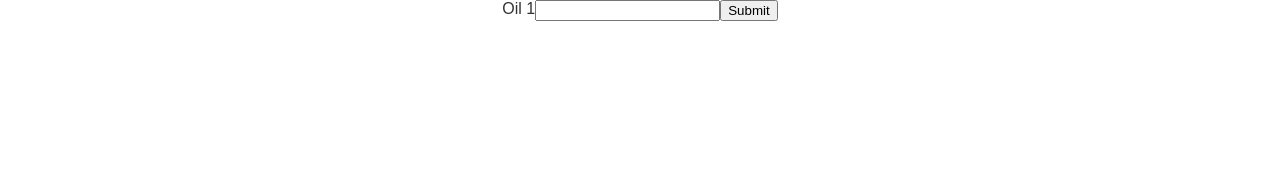
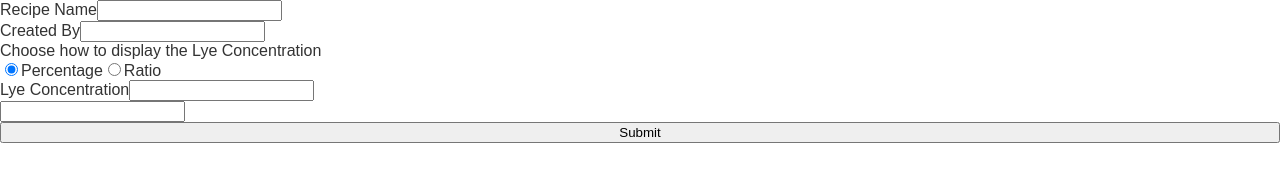
Before and after one commit to jmmikrut/soap-calculator, a React app: page / in a window 1280 px wide. Built offline with nearby package versions, Linux system fonts and the light colour scheme.

Commit message:
Added default lye concentration

```diff
--- a/app/app.js
+++ b/app/app.js
@@ -4,27 +4,52 @@ import ReactDOM from "react-dom";
 import ProgressBar from "./components/ProgressBar";
 
 function App() {
-  const [score, setScore] = useState(0);
-  const [mistakes, setMistakes] = useState(0);
-  let fred = 1;
+  const [recipeName, setRecipeName] = useState(0);
+  const [recipeSource, setRecipeSource] = useState(0);
+  const [lyeConcentration, setLyeConcentration] = useState();
+  const [lyeUnits, setLyeUnits] = useState("percentage");
+  const [oilName, setOilName] = useState(0);
+  let oilNumber = 1;
 
   function calculateLye(max) {
     return Math.floor(Math.random() * (max + 1));
   }
 
+  function test(e) {
+    setLyeConcentration(e.target.value);
+    ReactDOM.render(<App />, document.getElementById("app"));
+    return;
+  }
+
   function handleSubmit(e) {
     e.preventDefault();
-
-    answerField.current.focus();
-
-    let correctAnswer;
   }
 
   return (
     <>
       <form onSubmit={handleSubmit} action="" className="our-form">
-        <label htmlFor="oilName">Oil {fred}</label>
-        <input id={"oilName " + fred} defaultValue="" type="text" className="oilName" autoComplete="off" />
+        <div>
+          <label htmlFor="recipeName">Recipe Name</label>
+          <input id="recipeName" type="text" />
+        </div>
+        <div>
+          <label htmlFor="recipeSource">Created By</label>
+          <input id="recipeSource" type="text" />
+        </div>
+        <div>Choose how to display the Lye Concentration</div>
+        <div onChange={test}>
+          <input type="radio" id="lyePercentage" name="lyeUnits" value="33.33%" defaultChecked />
+          Percentage
+          <input type="radio" id="lyeRatio" name="lyeUnits" value="2:1" />
+          Ratio
+        </div>
+        <div>
+          <label htmlFor="lyeConcentration">Lye Concentration</label>
+          <input id="lyeConcentration" defaultValue={lyeConcentration} type="text" className="lyeConcentration" autoComplete="off" />
+        </div>
+        <div>
+          <input id={"oilName " + oilNumber} defaultValue="" type="text" className="oilName" autoComplete="off" />
+        </div>
         <button>Submit</button>
       </form>
     </>
--- a/app/styles/main.scss
+++ b/app/styles/main.scss
@@ -11,6 +11,7 @@ body {
 
 .our-form {
   display: flex;
+  flex-direction: column;
   justify-content: center;
 }
 
```
